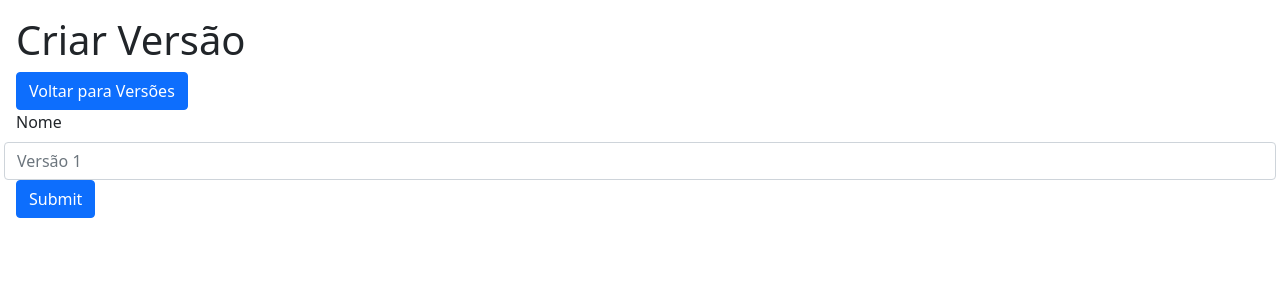
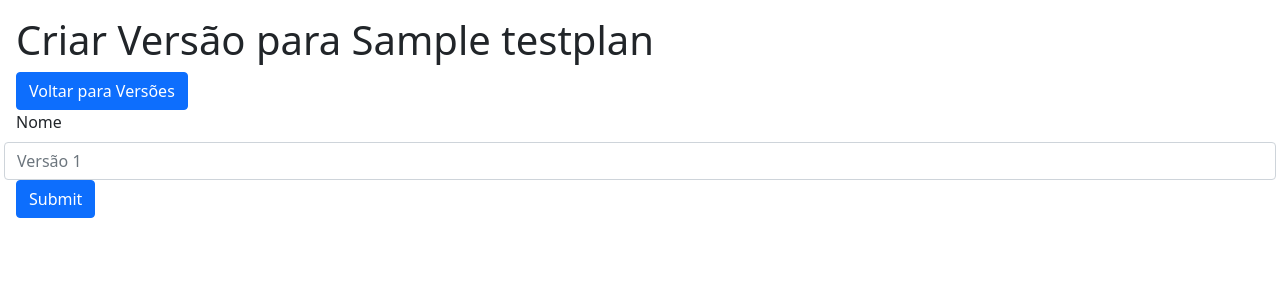
Before and after one commit to renanrodriguesmr/MiniManager, a Django app: page /version/1 in a window 1280 px wide. Shown: the part 56-356 px from the top of the page. Run offline with Django 3.2, Linux system fonts and the light colour scheme; tables that the repository leaves empty hold one stand-in row (values such as "Sample post").

Commit message:
versions with a unique name by test plan

```diff
--- a/miniManager/configurator/templates/version.html
+++ b/miniManager/configurator/templates/version.html
@@ -6,8 +6,8 @@
 {% endblock %}
 
 {% block content %}
-  <h1>Criar Versão</h1>
-  <form action="/versions/" method="get">
+  <h1>Criar Versão para {{testPlan.name}}</h1>
+  <form action="/versions/{{testPlan.id}}" method="get">
     <button class="btn btn-primary">Voltar para Versões</button>
   </form>
   <form action="/version/" method="POST">
--- a/miniManager/configurator/views.py
+++ b/miniManager/configurator/views.py
@@ -39,8 +39,7 @@ class VersionView(View):
         versionName = request.POST.get('version_name')
         testPlanID = request.POST.get('test-plan')
 
-        if Version.objects.filter(name=versionName).exists():
-            #TODO: fix it
+        if Version.objects.filter(name=versionName, test_plan_id=testPlanID).exists():
             testPlan = TestPlan.objects.get(id=testPlanID)
             args = {"error": True, "errorMessage": "Já existe uma versão com esse nome", "testPlan": testPlan}
             return render(request, 'version.html', args)
```
